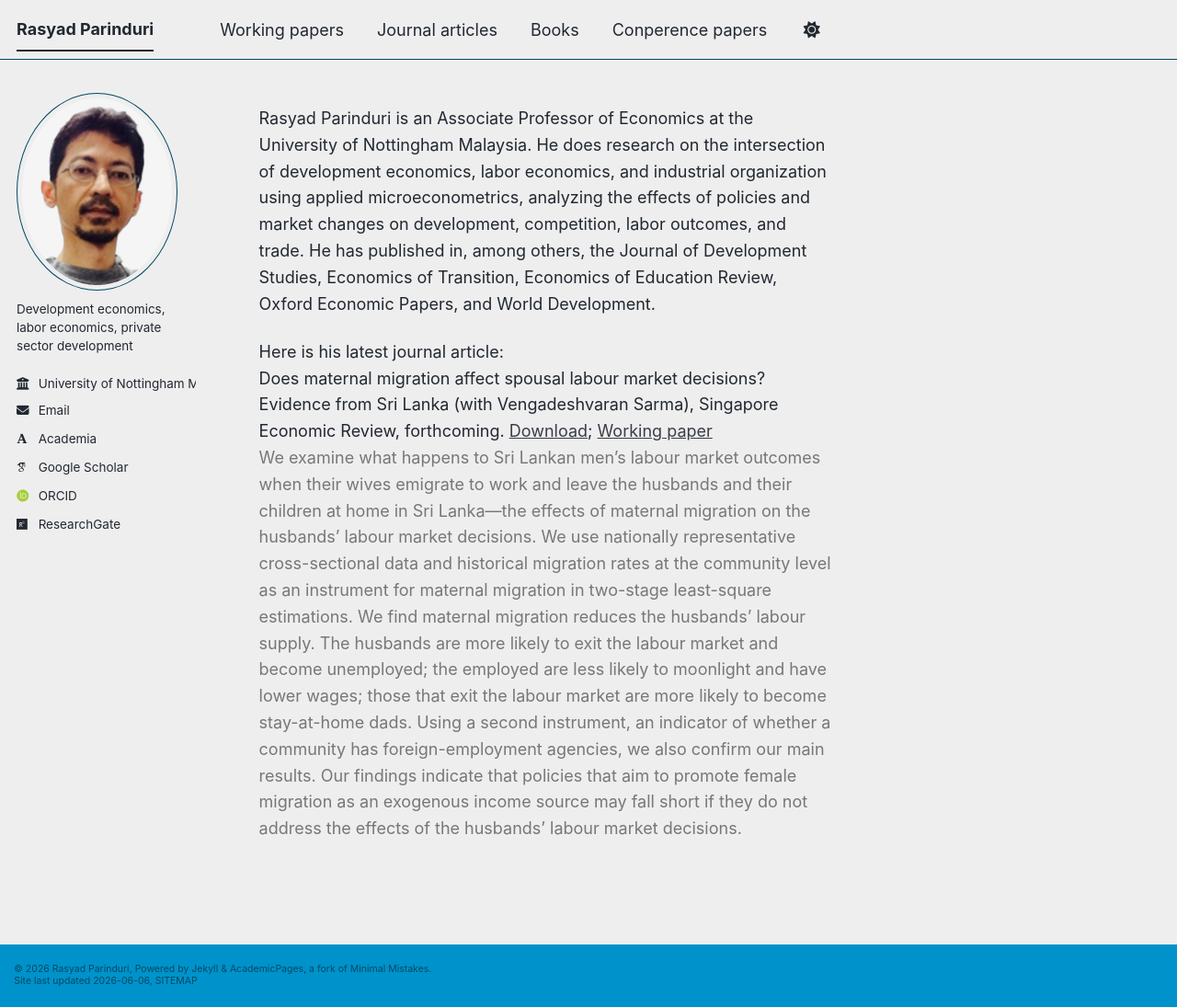
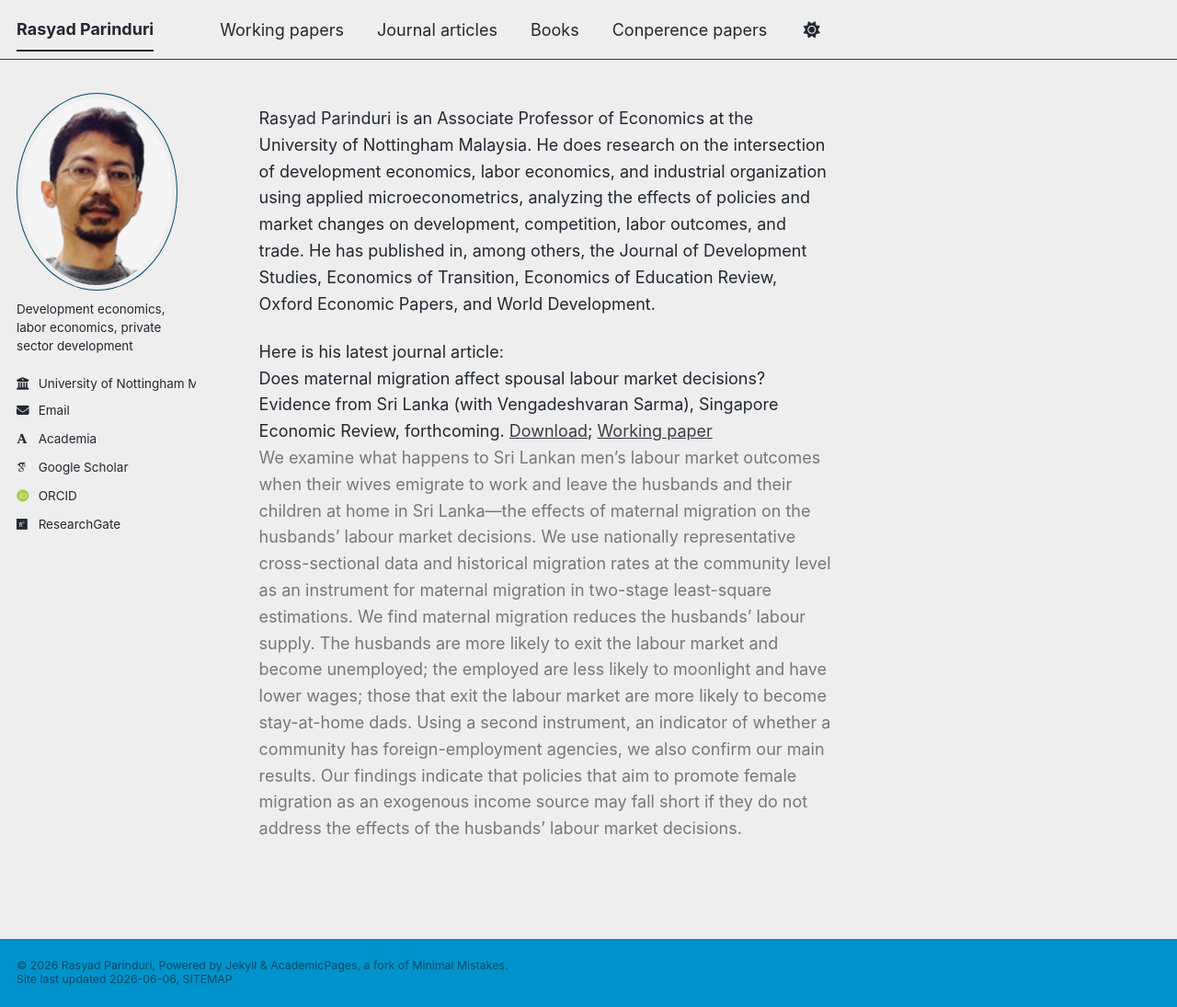
Before and after one commit to rasyadparinduri/rasyadparinduri.github.io, a Jekyll site: the page built from _pages/about.md, in a window 1280 px wide and 1095 px high. Shown: the whole window at 92% size. Built offline with Jekyll 4.4.1, drawn with Linux system fonts in a browser that asks for light colours; some web fonts are replaced; a script bundle is joined from its source files by our own code; library files that are not in the unit come from our copies.

Commit message:
Update main.scss

```diff
--- a/assets/css/main.scss
+++ b/assets/css/main.scss
@@ -47,9 +47,9 @@
 
 
 .page__footer {
-  padding: 6px 0 !important;
+  padding: 4px 0 !important;
   line-height: 1.2;
-  font-size: 0.85em;
+  font-size: 1em;
 }
 
 
```
